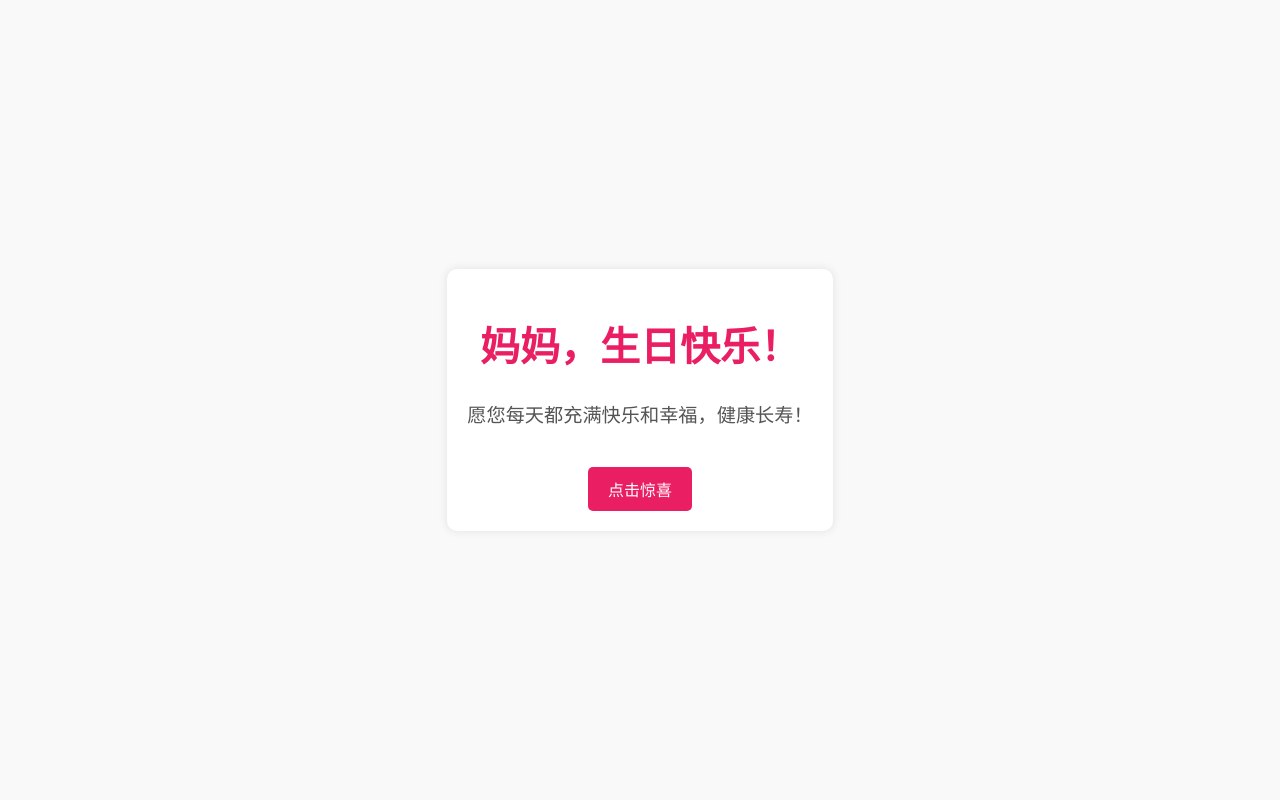
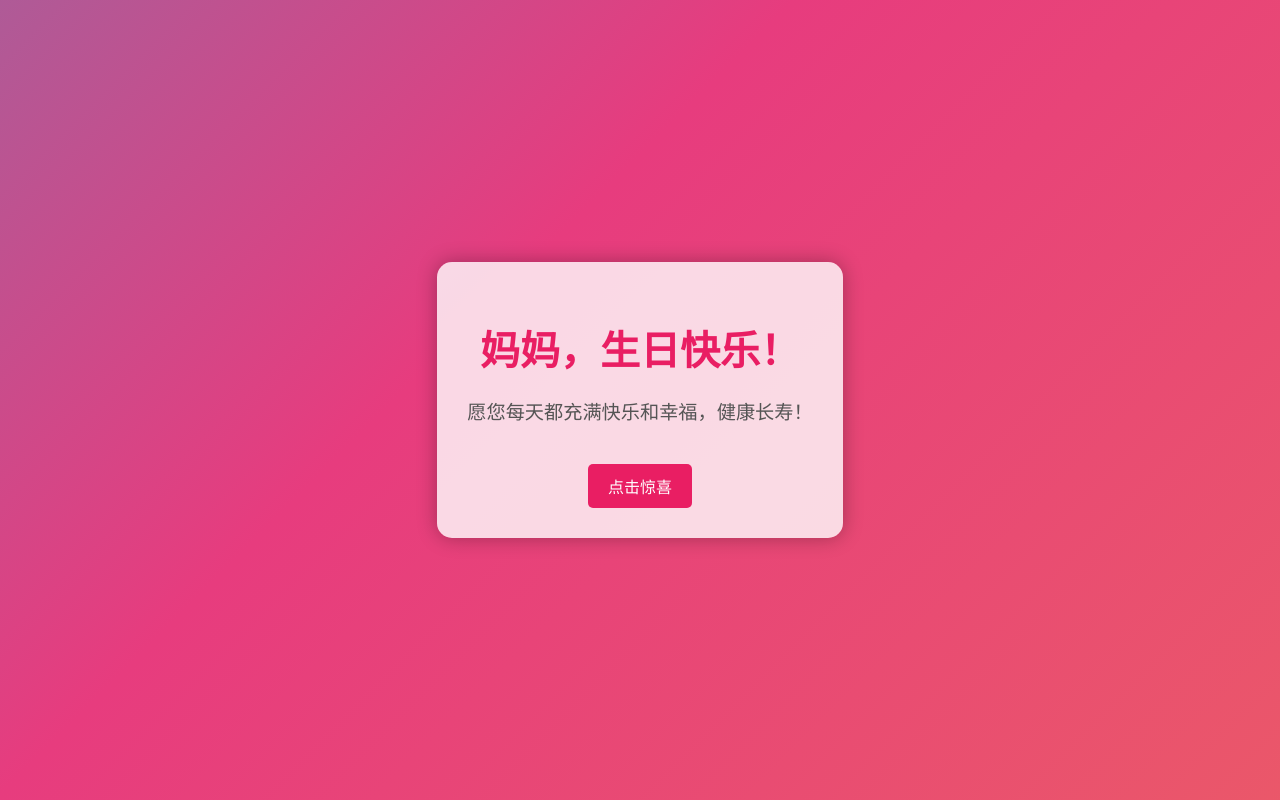
Before and after one commit to baiyandao/happy_birthday, a plain HTML site: page index.html in a window 1280 px wide. Drawn offline with Linux system fonts and the light colour scheme.

Commit message:
Update styles.css
修改了背景

```diff
--- a/styles.css
+++ b/styles.css
@@ -1,21 +1,30 @@
+/* 动态渐变背景 */
 body {
     font-family: 'Arial', sans-serif;
-    background-color: #f9f9f9;
-    color: #333;
+    color: #fff;
     display: flex;
     justify-content: center;
     align-items: center;
     height: 100vh;
     margin: 0;
-    overflow: hidden; /* 防止页面滚动 */
+    overflow: hidden;
+    background: linear-gradient(-45deg, #ee7752, #e73c7e, #23a6d5, #23d5ab);
+    background-size: 400% 400%;
+    animation: gradientBG 15s ease infinite;
+}
+
+@keyframes gradientBG {
+    0% { background-position: 0% 50%; }
+    50% { background-position: 100% 50%; }
+    100% { background-position: 0% 50%; }
 }
 
 .container {
     text-align: center;
-    background-color: #fff;
-    padding: 20px;
-    border-radius: 10px;
-    box-shadow: 0 0 10px rgba(0, 0, 0, 0.1);
+    background-color: rgba(255, 255, 255, 0.8);
+    padding: 30px;
+    border-radius: 15px;
+    box-shadow: 0 0 20px rgba(0, 0, 0, 0.3);
     position: relative;
     z-index: 1;
 }
@@ -23,6 +32,7 @@ body {
 h1 {
     color: #e91e63;
     font-size: 2.5em;
+    margin-bottom: 20px;
 }
 
 p {
```
